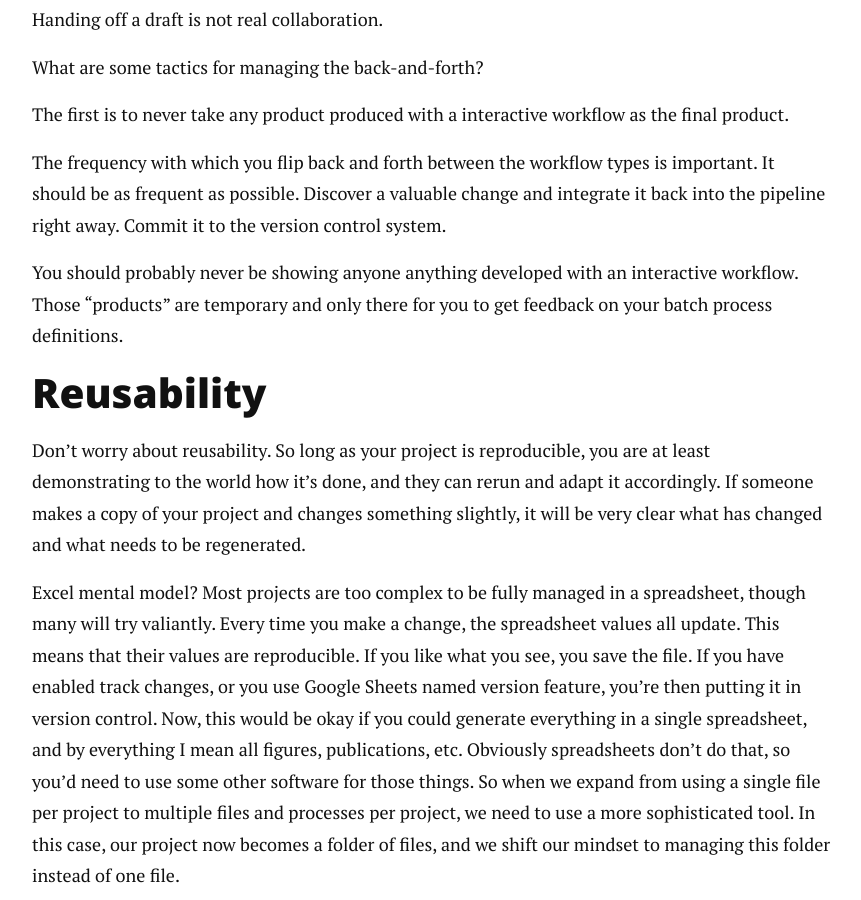
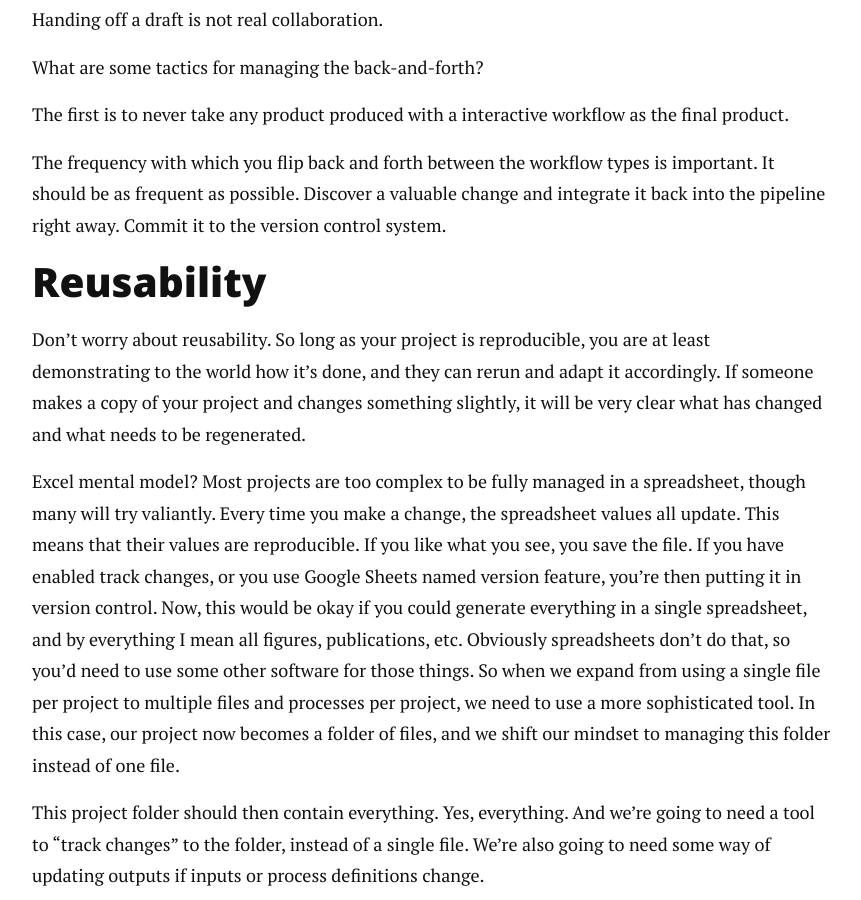
Before and after one commit to petebachant/petebachant.github.io, a Jekyll site: the page built from _posts/2025-02-28-continuous-reproducibility.md, in a window 1280 px wide and 900 px high, scrolled down 12598 px. Shown: the whole window, without its empty margins (208-1069 px from the left). Built offline with Jekyll 4.4.1, drawn with Linux system fonts in a browser that asks for light colours; nearby versions of some CDN libraries; comment, search, counter and statistics services are not loaded.

Commit message:
Remove redundancy

```diff
--- a/_posts/2025-02-28-continuous-reproducibility.md
+++ b/_posts/2025-02-28-continuous-reproducibility.md
@@ -638,11 +638,6 @@ Discover a valuable change and integrate it back into the pipeline
 right away.
 Commit it to the version control system.
 
-You should probably never be showing anyone anything developed with
-an interactive workflow.
-Those "products" are temporary and only there for you to get feedback
-on your batch process definitions.
-
 ## Reusability
 
 Don't worry about reusability.
```
